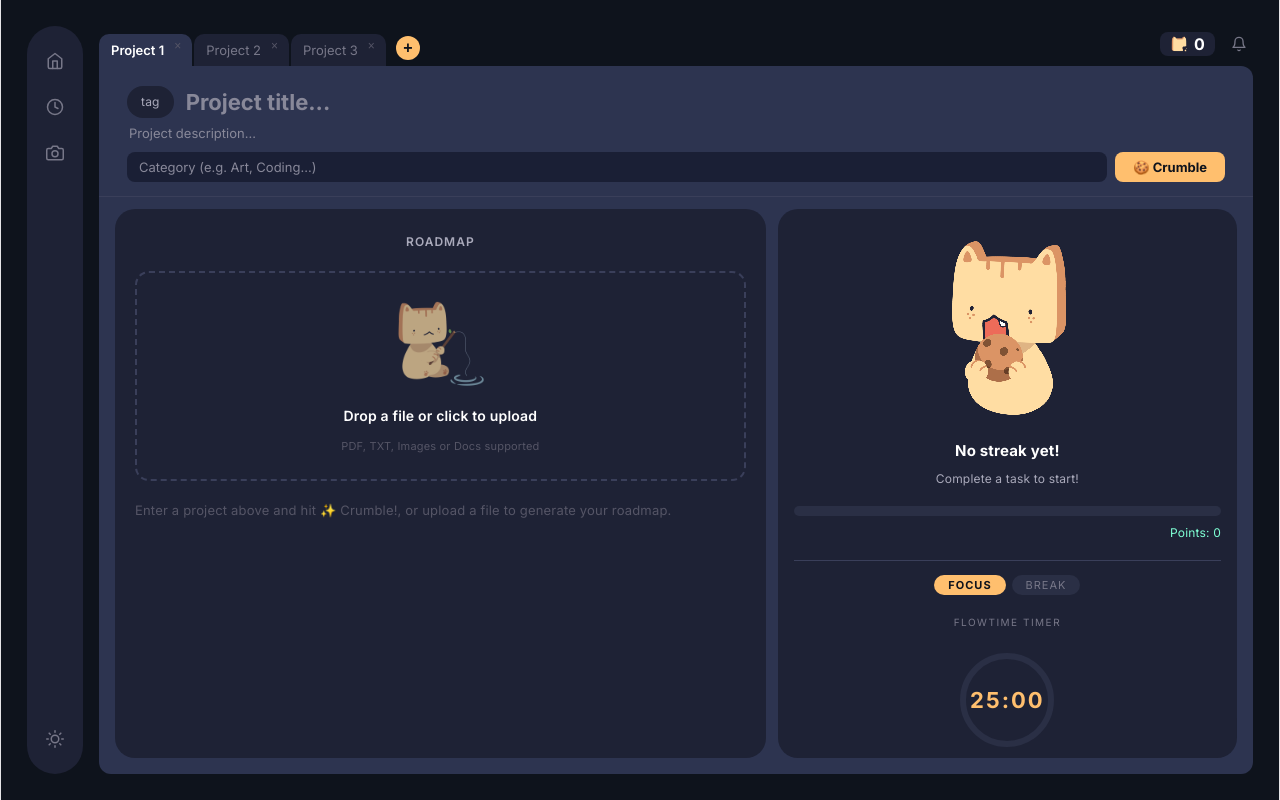
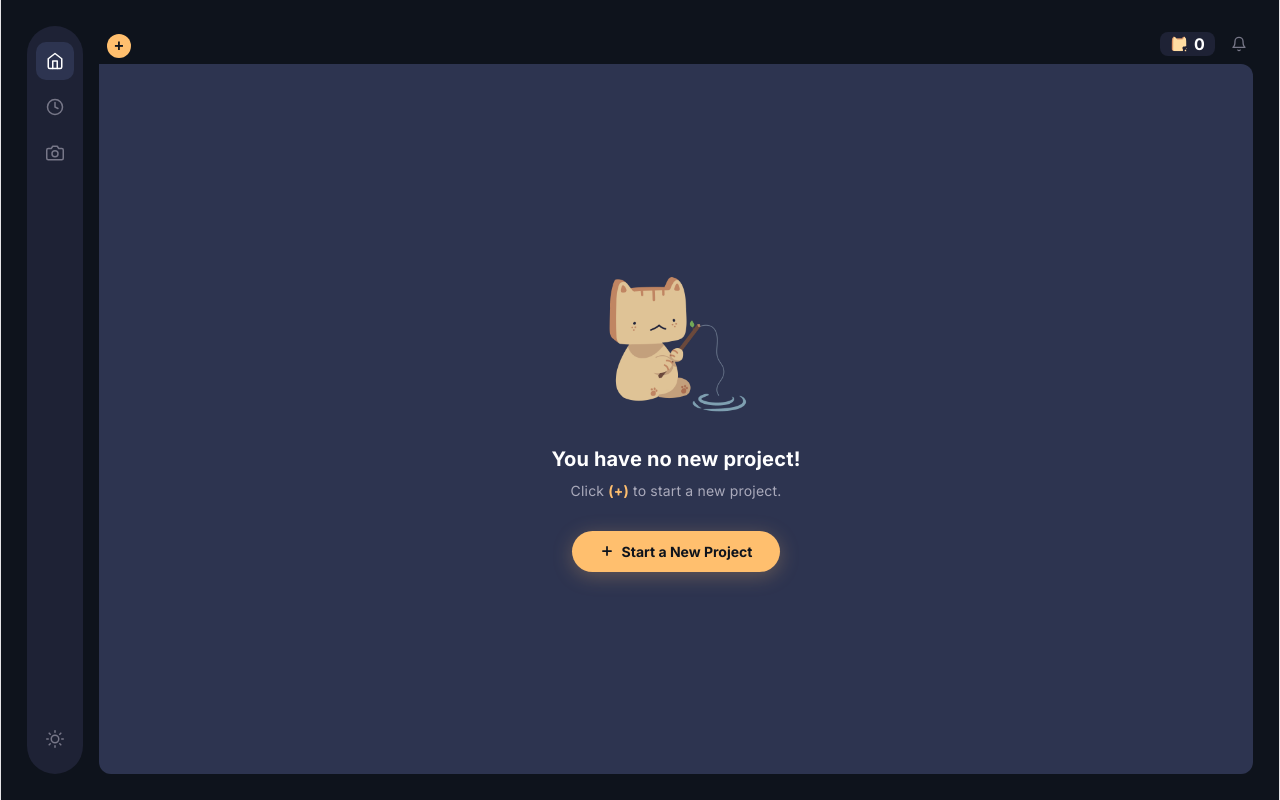
Before and after one commit to RebEmnacin/breadcrumber-app, a React (Vite) app in the folder frontend/: page / in a window 1280 px wide. Built offline with nearby package versions, Linux system fonts and the light colour scheme.

Commit message:
Fixed +Create new project UI

```diff
--- a/frontend/src/App.jsx
+++ b/frontend/src/App.jsx
@@ -314,7 +314,7 @@ function AlbumView({ proofAlbum, nodes, T }) {
 }
 
 // ── Homepage View ─────────────────────────────────────────────────────────────
-function HomeView({ tabs, tabData, onTabClick, onAddTab, T }) {
+function HomeView({ tabs, tabData, onTabClick, onAddTab, bufferload, T }) {
   const totalProjects = tabs.length;
   const completedProjects = tabs.filter(t => {
     const p = tabData[t.id];
@@ -324,6 +324,26 @@ function HomeView({ tabs, tabData, onTabClick, onAddTab, T }) {
     const p = tabData[t.id];
     return p && p.nodes.length > 0 && !p.nodes.every(n => n.is_completed);
   }).length;
+
+  // Empty state — mascot
+  if (tabs.length === 0) {
+    return (
+      <div style={{ flex:1,display:"flex",flexDirection:"column",alignItems:"center",justifyContent:"center",gap:"20px",padding:"40px" }}>
+        <img src={bufferload} alt="No projects yet" style={{ width:"160px",height:"160px",objectFit:"contain",opacity:0.85,animation:"floatBob 3s ease-in-out infinite" }} />
+        <div style={{ textAlign:"center" }}>
+          <div style={{ fontSize:"20px",fontWeight:"700",color:T.text,marginBottom:"8px" }}>You have no new project!</div>
+          <div style={{ fontSize:"14px",color:T.subText,lineHeight:1.6 }}>Click <span style={{ color:"#ffbf6e",fontWeight:"700" }}>(+)</span> to start a new project.</div>
+        </div>
+        <button onClick={onAddTab}
+          style={{ marginTop:"8px",display:"flex",alignItems:"center",gap:"8px",padding:"12px 28px",borderRadius:"50px",border:"none",background:"#ffbf6e",color:"#0E131C",fontWeight:"700",fontSize:"14px",cursor:"pointer",fontFamily:"inherit",boxShadow:"0 4px 20px #ffbf6e44",transition:"transform 0.15s" }}
+          onMouseEnter={e=>e.currentTarget.style.transform="scale(1.05)"}
+          onMouseLeave={e=>e.currentTarget.style.transform="scale(1)"}>
+          <svg width="14" height="14" viewBox="0 0 24 24" fill="none" stroke="currentColor" strokeWidth="3" strokeLinecap="round"><line x1="12" y1="5" x2="12" y2="19"/><line x1="5" y1="12" x2="19" y2="12"/></svg>
+          Start a New Project
+        </button>
+      </div>
+    );
+  }
 
   return (
     <div className={T.scrollbar} style={{ flex:1,overflowY:"auto",padding:"28px 32px" }}>
@@ -550,7 +570,7 @@ function Nav({ tabs, activeTab, onTabClick, onAddTab, onDeleteTab, onRenameTab,
                 {tab.label}
               </button>
             )}
-            {tabs.length > 1 && renamingTab !== i && (
+            {renamingTab !== i && (
               <button
                 onClick={e => { e.stopPropagation(); setPendingDelete(i); }}
                 style={{ position:"absolute", top:"4px", right:"5px", background:"none", border:"none", color:T.mutedText, cursor:"pointer", fontSize:"12px" }}
@@ -889,19 +909,48 @@ function Roadmap({ nodes, activeNode, onCompleteSubtask, onAtomizeFile, hasRoadm
   );
 }
 
+// ── Persistence helpers ───────────────────────────────────────────────────────
+function loadState() {
+  try {
+    const raw = localStorage.getItem("breadcrumber_state");
+    if (raw) {
+      const s = JSON.parse(raw);
+      return {
+        tabs:       s.tabs       || [],
+        tabData:    s.tabData    || {},
+        tabCounter: s.tabCounter || 0,
+      };
+    }
+  } catch(e) {}
+  return { tabs: [], tabData: {}, tabCounter: 0 };
+}
+
+function saveState(tabs, tabData, tabCounter) {
+  try {
+    localStorage.setItem("breadcrumber_state", JSON.stringify({ tabs, tabData, tabCounter }));
+  } catch(e) {}
+}
+
 // ── Root ──────────────────────────────────────────────────────────────────────
 export default function Breadcrumber() {
-  const tabCounter = useRef(3);
-  const [tabs, setTabs]   = useState([{id:1,label:"Project 1"},{id:2,label:"Project 2"},{id:3,label:"Project 3"}]);
+  const initState = loadState();
+  const tabCounter = useRef(initState.tabCounter);
+  const [tabs, setTabs]       = useState(initState.tabs);
   const [activeTab, setActiveTab] = useState(0);
-  const [tabData, setTabData]     = useState({1:blankProject(),2:blankProject(),3:blankProject()});
+  const [tabData, setTabData]     = useState(initState.tabData);
   const [darkMode, setDarkMode] = useState(() => {
     const saved = localStorage.getItem("darkMode");
     return saved !== null ? saved === "true" : true;
   });
   const [notifications, setNotifications] = useState([]);
-  const [view, setView] = useState("roadmap");
+  // Default to home so empty state shows on load; if projects exist go to roadmap
+  const [view, setView] = useState(initState.tabs.length === 0 ? "home" : "roadmap");
   const [showMaxTabsError, setShowMaxTabsError] = useState(false);
+
+  // Persist tabs + tabData any time they change
+  useEffect(() => {
+    saveState(tabs, tabData, tabCounter.current);
+  }, [tabs, tabData]);
 
   const { streak, updateStreak } = useStreak();
   const timer        = useCountdownTimer();
@@ -974,14 +1023,20 @@ export default function Breadcrumber() {
     setTabs(prev=>[...prev,{id:newId,label:`Project ${newId}`}]);
     setTabData(prev=>({...prev,[newId]:blankProject()}));
     setActiveTab(tabs.length);
+    if (view === "home") setView("roadmap");
   };
 
   const handleDeleteTab = (i) => {
-    if (tabs.length<=1) return;
-    const dId=tabs[i].id;
-    setTabs(prev=>prev.filter((_,idx)=>idx!==i));
-    setTabData(prev=>{ const n={...prev}; delete n[dId]; return n; });
-    setActiveTab(prev=>{ if(prev===i) return Math.max(0,i-1); if(prev>i) return prev-1; return prev; });
+    const dId = tabs[i].id;
+    const newTabs = tabs.filter((_,idx) => idx !== i);
+    setTabs(newTabs);
+    setTabData(prev => { const n={...prev}; delete n[dId]; return n; });
+    if (newTabs.length === 0) {
+      setView("home");
+      setActiveTab(0);
+    } else {
+      setActiveTab(prev => { if(prev===i) return Math.max(0,i-1); if(prev>i) return prev-1; return prev; });
+    }
   };
 
   const handleRenameTab = (i, newLabel) => {
@@ -1010,6 +1065,7 @@ export default function Breadcrumber() {
         @keyframes fadeInLine    { from{opacity:0} to{opacity:1} }
         @keyframes fadeInOverlay { from{opacity:0} to{opacity:1} }
         @keyframes popIn         { 0%{opacity:0;transform:scale(0.7)} 60%{transform:scale(1.05)} 100%{opacity:1;transform:scale(1)} }
+        @keyframes floatBob       { 0%,100%{transform:translateY(0)} 50%{transform:translateY(-12px)} }
         ::placeholder { color: #889; }
         * { box-sizing: border-box; }
         .upload-zone:hover { border-color: #ffbf6e !important; }
@@ -1050,7 +1106,7 @@ export default function Breadcrumber() {
           />
           <div style={{ backgroundColor:T.cardBg,flex:1,borderRadius:"0 12px 12px 12px",overflow:"hidden",display:"flex",flexDirection:"column",minHeight:0 }}>
             {isHome ? (
-              <HomeView tabs={tabs} tabData={tabData} onTabClick={handleTabClick} onAddTab={handleAddTab} T={T} />
+              <HomeView tabs={tabs} tabData={tabData} onTabClick={handleTabClick} onAddTab={handleAddTab} bufferload={bufferload} T={T} />
             ) : (
               <>
                 <TitleArea onAtomize={handleAtomize} title={project.title} setTitle={setTitle} desc={project.desc} setDesc={setDesc} category={project.category} setCategory={setCategory} T={T}/>
```
